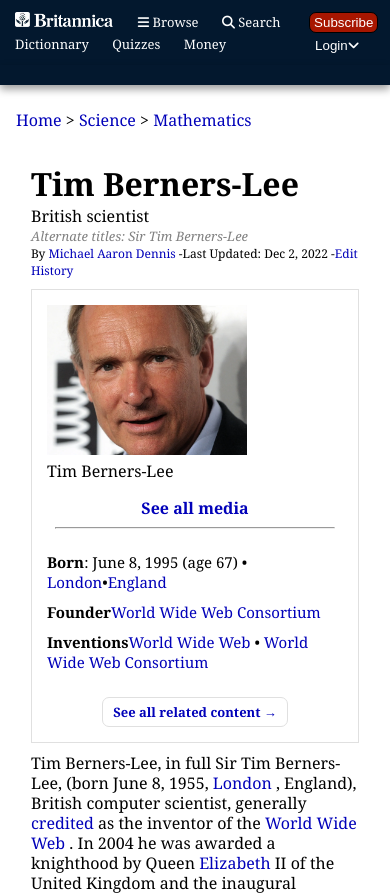
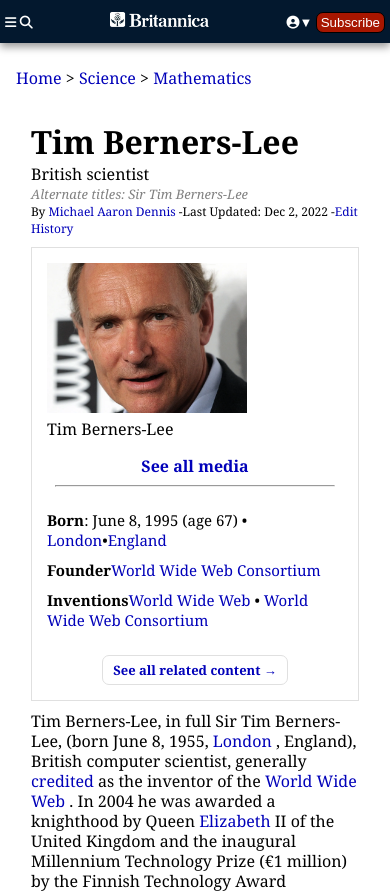
Before and after one commit to BurakTC/tim-berners-lee, a website built with Vite: page index.html in a window 390 px wide. Shown: the top 893 px of the page. Built offline with nearby package versions, Linux system fonts and the light colour scheme.

Commit message:
deploy responsive navbar test

```diff
--- a/index.html
+++ b/index.html
@@ -12,7 +12,7 @@
 
 <body>
 
-  <nav id="desk">
+  <nav id="navdesk">
     <section class="left">
 
       <img id="logo" src="./images/Logo_complet.webp" alt="logo-britannica">
@@ -46,10 +46,26 @@
 
   </nav>
 
-  <nav id="mob">
-    <section id="left"></section>
-    <section id="center"></section>
-    <section id="right"></section>
+  <nav id="navmob">
+    <section id="leftmob">
+      <a href="#">
+        <i class="fa-solid fa-bars"></i>
+      </a>
+      <a href="#">
+        <i class="fa-solid fa-magnifying-glass"></i>
+      </a>
+    </section>
+
+    <section id="centermob">
+      <img id="logo" src="./images/Logo_complet.webp" alt="logo-britannica">
+    </section>
+
+    <section id="rightmob">
+      <a href="#">
+        <i class="fa-solid fa-circle-user">&#x25BC;</i>
+      </a>
+      <button id="sub">Subscribe</button>
+    </section>
   </nav>
 
   <main>
--- a/style.css
+++ b/style.css
@@ -175,6 +175,12 @@
   margin: 15px;
 }
 
+#navmob{
+  display: none;
+}
+
+
+
 @media only screen and (max-width: 767px) {
   #actions{
     display: none;
@@ -189,4 +195,16 @@
   #biography{
     border: none;
   }
+  #navdesk{
+    display: none;
+  }
+  #navmob{
+    display: block;
+    background-color: #03182e;
+    height: min-content;
+    max-width: 100%;
+    padding:10px 5px 10px 5px;
+    display: flex;
+    justify-content: space-between;
+  }
 }
```
